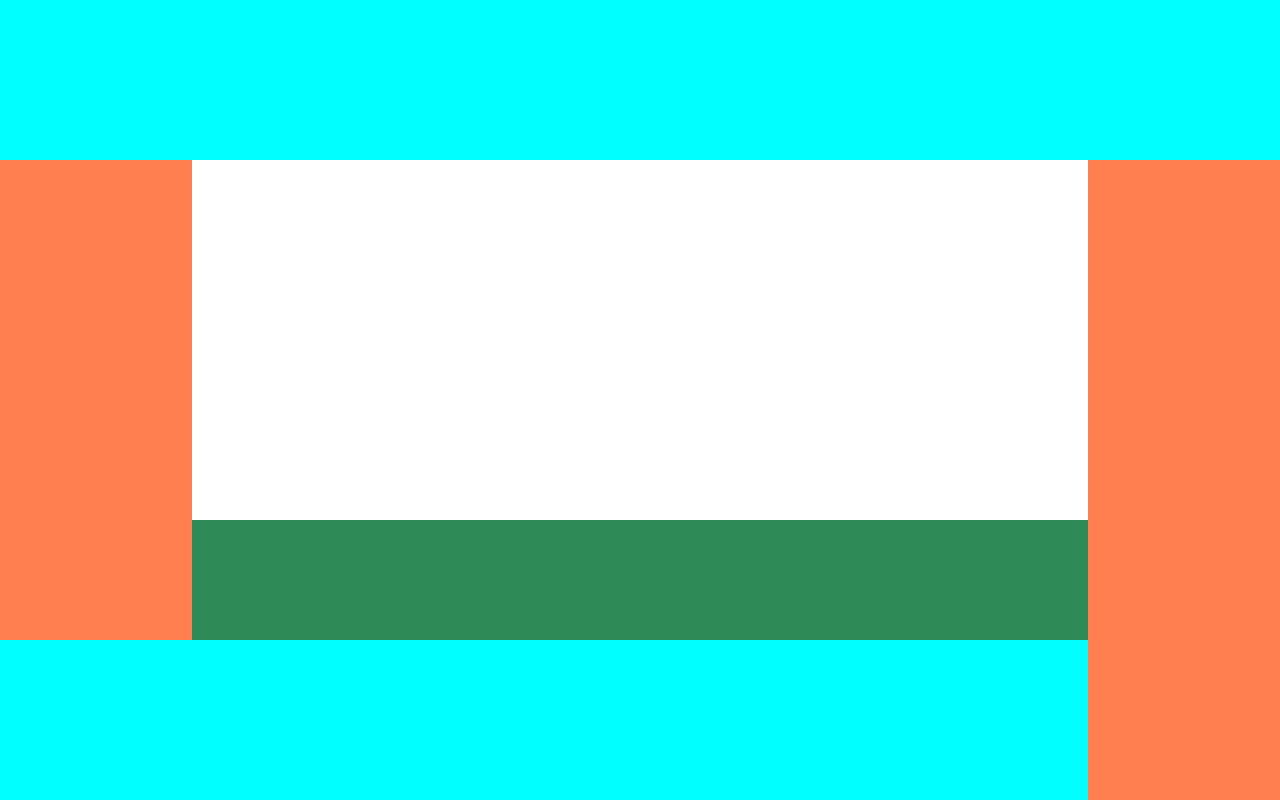
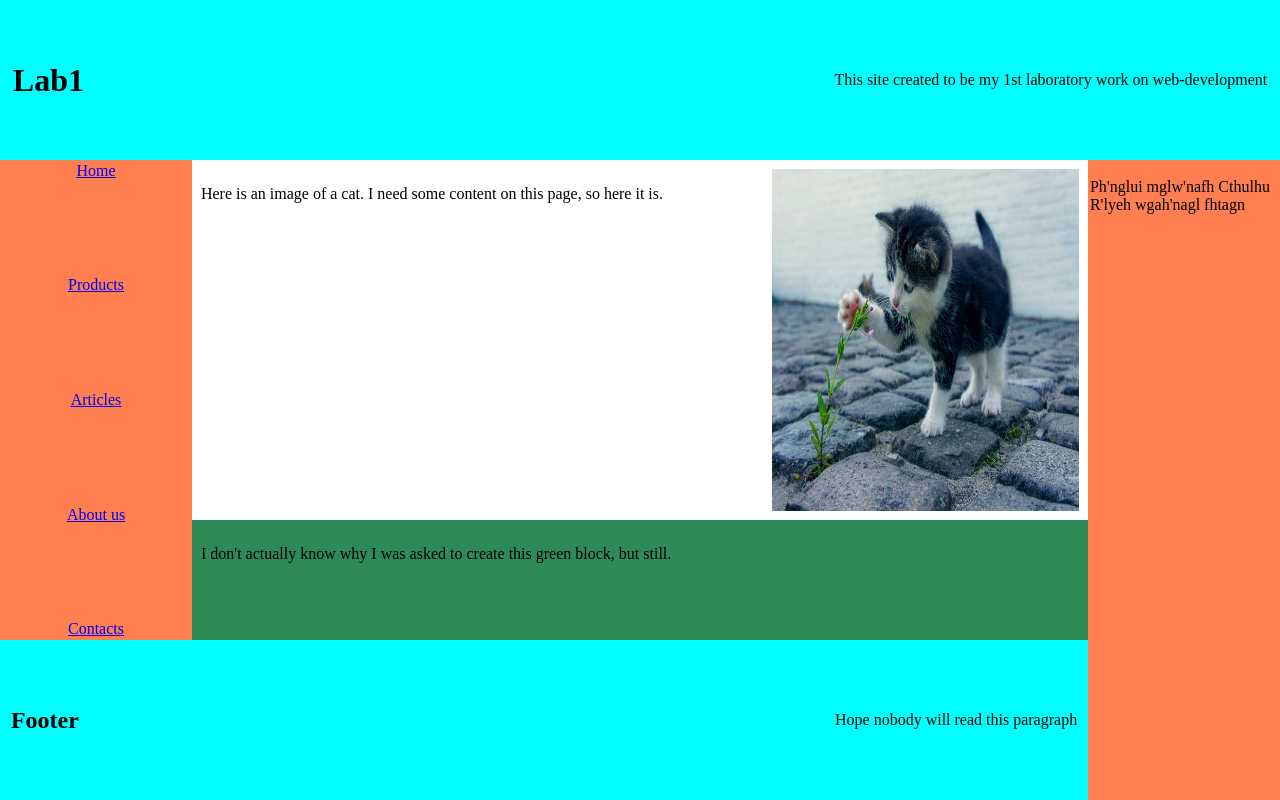
Before and after one commit to koziuberda/webdev-lab1, a plain HTML site: page index.html in a window 1280 px wide. Drawn offline with Linux system fonts and the light colour scheme.

Commit message:
Added new content; styled content;

```diff
--- a/css/styles.css
+++ b/css/styles.css
@@ -11,16 +11,25 @@ body {
 }
 
 .header {
+    display: flex;
+    justify-content: space-between;
+    align-items: center;
     background-color: aqua;
     grid-area: header;
 }
 
 .navigation {
+    display: flex;
+    flex-direction: column;
+    align-items: center;
+    justify-content: space-between;
     background-color: coral;
     grid-area: navigation;
 }
 
 .main {
+    display: flex;
+    justify-content: space-between;
     background-color: white;
     grid-area: main;
 }
@@ -36,6 +45,17 @@ body {
 }
 
 .footer {
+    display: flex;
+    justify-content: space-between;
+    align-items: center;
     background-color: aqua;
     grid-area: footer;
 }
+
+.header, .navigation, .main, .middle-aside, .right-aside, .footer {
+    padding: 1%;
+}
+
+#cat-img {
+    width: 35%;
+}
--- a/index.html
+++ b/index.html
@@ -10,12 +10,31 @@
 </head>
 <body>
     <div class="container">
-        <header class="header"></header>
-        <nav class="navigation"></nav>
-        <main class="main"></main>
-        <aside class="middle-aside"></aside>
-        <aside class="right-aside"></aside>
-        <footer class="footer"></footer>
+        <header class="header">
+            <h1>Lab1 </h1>
+            <p>This site created to be my 1st laboratory work on web-development </p>
+        </header>
+        <nav class="navigation">
+            <a href="index.html">Home</a>
+            <a href="products.html">Products</a>
+            <a href="articles.html">Articles</a>
+            <a href="about.html">About us</a>
+            <a href="contacts.html">Contacts</a>
+        </nav>
+        <main class="main">
+            <p>Here is an image of a cat. I need some content on this page, so here it is.</p>
+            <img id="cat-img" src="resources/dim-hou-93AcQpzcASE-unsplash.jpg">
+        </main>
+        <aside class="middle-aside">
+            <p>I don't actually know why I was asked to create this green block, but still. </p>
+        </aside>
+        <aside class="right-aside">
+            <p>Ph'nglui mglw'nafh Cthulhu R'lyeh wgah'nagl fhtagn</p>
+        </aside>
+        <footer class="footer">
+            <h2>Footer</h2>
+            <p>Hope nobody will read this paragraph</p>
+        </footer>
     </div>
 </body>
 </html>
```
Also changed, not shown: resources/dim-hou-93AcQpzcASE-unsplash.jpg (added).
